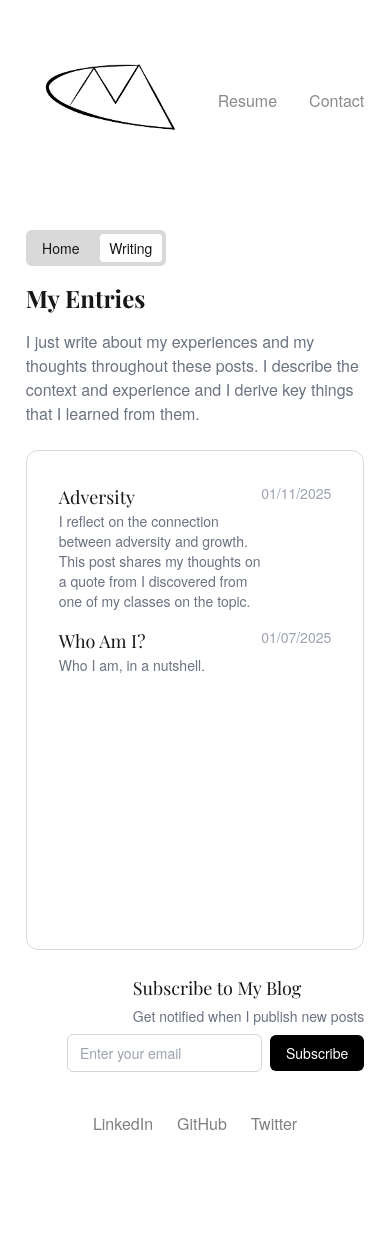
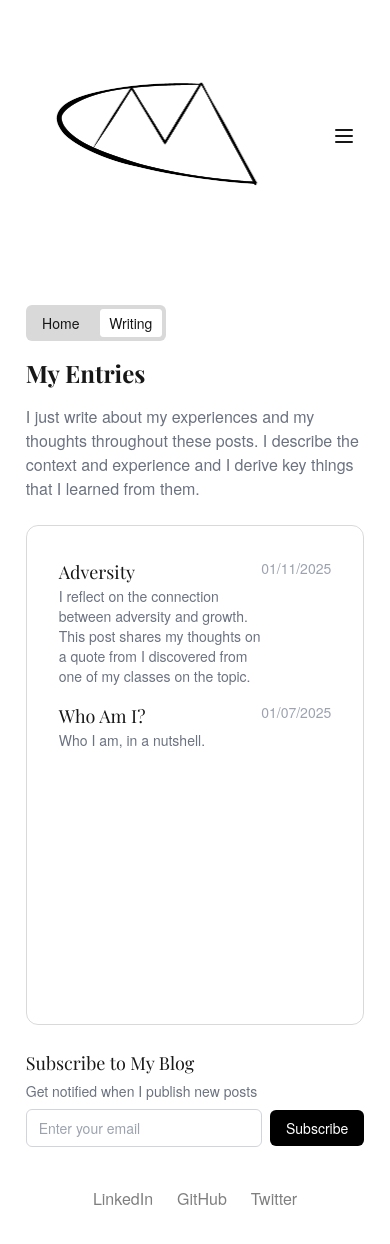
Before and after one commit to OGQhris/ChrisPortfolio, a Next.js app: page /writing in a window 390 px wide. Shown: the top 1244 px of the page. Before the commit the page ends 1184 px from the top, so only its background shows below. Built offline with nearby package versions, Linux system fonts and the light colour scheme; a web font is replaced by a local one.

Commit message:
Added Hamburger Icon to Navbar for mobile users.

```diff
--- a/components/Navbar.tsx
+++ b/components/Navbar.tsx
@@ -1,21 +1,26 @@
+'use client'
 import Image from 'next/image'
 import Link from 'next/link'
+import { useState } from 'react'
 
 const Navbar = () => {
+    const [isMenuOpen, setIsMenuOpen] = useState(false);
+
     return (
-        <header className="py-8 ">
+        <header className="py-8">
             <div className="flex justify-between items-center">
                 <Link href="/">
                     <Image
                         src="/logo.png"
                         alt="Logo"
-                        className="h-18 w-auto hover:cursor-pointer"
+                        className="h-18 w-auto hover:cursor-pointer md:w-[124px] w-[100px]"
                         width={124}
                         height={48}
                         priority
                     />
                 </Link>
-                <nav>
+                {/* Desktop Navigation */}
+                <nav className="hidden md:block">
                     <ul className="flex gap-8 text-lg">
                         <li className="cursor-pointer">
                             <a
@@ -34,6 +39,105 @@ const Navbar = () => {
                         </li>
                     </ul>
                 </nav>
+                {/* Mobile Navigation Button */}
+                <button
+                    className="md:hidden p-2"
+                    onClick={() => setIsMenuOpen(!isMenuOpen)}
+                    aria-label="Toggle menu"
+                >
+                    <svg
+                        className="w-6 h-6"
+                        fill="none"
+                        strokeLinecap="round"
+                        strokeLinejoin="round"
+                        strokeWidth="2"
+                        viewBox="0 0 24 24"
+                        stroke="currentColor"
+                    >
+                        {isMenuOpen ? (
+                            <path d="M6 18L18 6M6 6l12 12" />
+                        ) : (
+                            <path d="M4 6h16M4 12h16M4 18h16" />
+                        )}
+                    </svg>
+                </button>
+                {/* Mobile Menu Overlay */}
+                <div
+                    className={`fixed inset-0 bg-white z-50 md:hidden transition-opacity duration-500 ${
+                        isMenuOpen ? 'opacity-100' : 'opacity-0 pointer-events-none'
+                    }`}
+                    style={{
+                        transition: 'opacity 500ms ease-in-out',
+                    }}
+                >
+                    <div
+                        className={`absolute inset-y-0 right-0 w-full bg-white transform transition-transform duration-500 ease-in-out ${
+                            isMenuOpen ? 'translate-x-0' : 'translate-x-full'
+                        }`}
+                    >
+                        <div className="flex flex-col h-full p-6">
+                            <div className="flex justify-end pt-40 pr-4">
+                                <button
+                                    onClick={() => setIsMenuOpen(false)}
+                                    className="p-2 hover:opacity-70 transition-opacity"
+                                    aria-label="Close menu"
+                                >
+                                    <svg
+                                        className="w-8 h-8"
+                                        fill="none"
+                                        strokeLinecap="round"
+                                        strokeLinejoin="round"
+                                        strokeWidth="2"
+                                        viewBox="0 0 24 24"
+                                        stroke="currentColor"
+                                    >
+                                        <path d="M6 18L18 6M6 6l12 12" />
+                                    </svg>
+                                </button>
+                            </div>
+                            <ul className="flex flex-col items-end justify-center flex-1 space-y-10 text-2xl pt-20 pr-8">
+                                <li>
+                                    <Link
+                                        href="/"
+                                        className="font-helvetica opacity-50 hover:opacity-100 hover:underline transition-all block"
+                                        onClick={() => setIsMenuOpen(false)}
+                                    >
+                                        Home
+                                    </Link>
+                                </li>
+                                <li>
+                                    <a
+                                        href="/assets/resume.pdf"
+                                        target="_blank"
+                                        rel="noopener noreferrer"
+                                        className="font-helvetica opacity-50 hover:opacity-100 hover:underline transition-all block"
+                                        onClick={() => setIsMenuOpen(false)}
+                                    >
+                                        Resume
+                                    </a>
+                                </li>
+                                <li>
+                                    <Link
+                                        href="/contact"
+                                        className="font-helvetica opacity-50 hover:opacity-100 hover:underline transition-all block"
+                                        onClick={() => setIsMenuOpen(false)}
+                                    >
+                                        Contact
+                                    </Link>
+                                </li>
+                                <li>
+                                    <Link
+                                        href="/writing"
+                                        className="font-helvetica opacity-50 hover:opacity-100 hover:underline transition-all block"
+                                        onClick={() => setIsMenuOpen(false)}
+                                    >
+                                        Writing
+                                    </Link>
+                                </li>
+                            </ul>
+                        </div>
+                    </div>
+                </div>
             </div>
         </header>
     )
--- a/components/SubscriptionBar.tsx
+++ b/components/SubscriptionBar.tsx
@@ -44,19 +44,19 @@ export function SubscriptionBar() {
 
   return (
     <div className="my-6 w-full">
-      <div className="flex flex-col sm:flex-row items-end justify-between gap-2">
-        <div className="flex flex-col items-start gap-1">
+      <div className="flex flex-col items-start sm:items-end sm:flex-row justify-between gap-2">
+        <div className="flex flex-col justify-start gap-1">
           <h3 className={`text-lg ${playfair.className}`}>Subscribe to My Blog</h3>
           <p className="text-sm text-gray-500">Get notified when I publish new posts</p>
         </div>
-        <form onSubmit={handleSubmit} className="flex items-center gap-2">
+        <form onSubmit={handleSubmit} className="flex items-center gap-2 w-full sm:w-auto">
           <input
             type="email"
             value={email}
             onChange={(e) => setEmail(e.target.value)}
             placeholder="Enter your email"
             required
-            className="px-3 py-2 border md:min-w-[250px] border-gray-300 rounded-md focus:outline-none focus:ring-2 focus:ring-black focus:border-transparent text-sm"
+            className="px-3 py-2 border flex-1 sm:flex-none md:min-w-[250px] border-gray-300 rounded-md focus:outline-none focus:ring-2 focus:ring-black focus:border-transparent text-sm"
           />
           <button
             type="submit"
```
